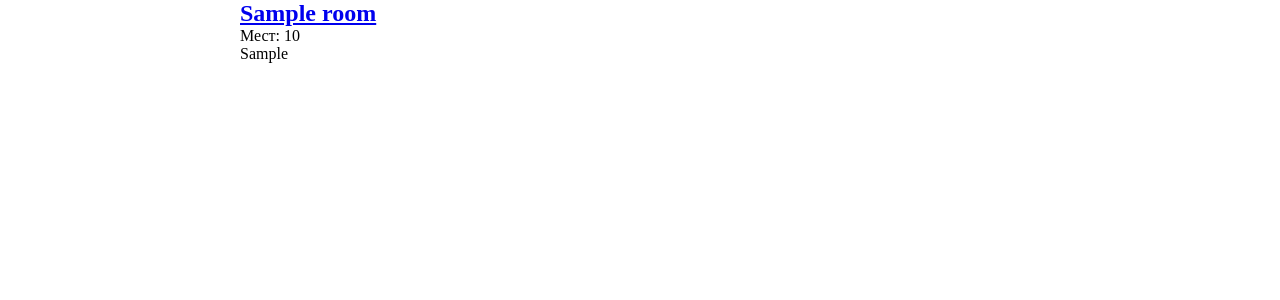
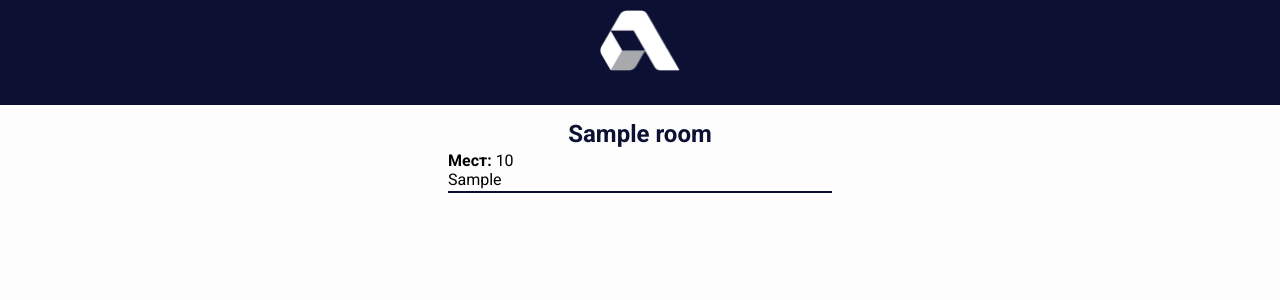
Before and after one commit to alright0/meeting_room, a Django app: template new_site/templates/new_site/index.html in a window 1280 px wide. Shown: the top 300 px of the page. Run offline with Django 3.2, Linux system fonts and the light colour scheme; the template is opened without the code that fills it: most values are stand-ins (such as "Sample title", 1, 10 or a date in 2020).

Commit message:
Верстка первой страницы

```diff
--- a/new_site/logic.py
+++ b/new_site/logic.py
@@ -4,7 +4,7 @@ from datetime import datetime, timedelta
 def formatted_time(date_formatted: datetime) -> str:
     """Возвращает отформатированную дату"""
 
-    return date_formatted.strftime("%x %X")
+    return date_formatted.strftime("%d.%m.%Y %H:%M")
 
 
 def datetimelocal_value(offset_hours):
--- a/new_site/static/css/main.css
+++ b/new_site/static/css/main.css
@@ -1,14 +1,177 @@
 *{
     margin: 0;
     padding: 0;
+    font-family: 'Roboto', sans-serif;
 }
 
-.main{
-    max-width: 800px;
-    margin: auto;
+:root {
+    --logo-color: #0C1134;
+    --standatd-width: 30%;
+    --accept-green: rgb(224, 247, 212);
+    --accept-hover:rgb(216, 238, 204);
+    --decline-red:rgb(247, 212, 212);
+    --decline-hover:rgb(238, 204, 204);
+}
+
+html{
+    background-color: rgb(253, 253, 253);
+}
+
+header{
+    background-color: var(--logo-color);
+    display: flex;
+    flex-direction: column;
+    flex-wrap: nowrap;
+    justify-content: center;
+    align-items: center;
+}
+
+.logo{
+    padding: 10px;
+}
+
+.nav{
+    padding: 10px;
+    display: flex;
+    column-gap: 10px;
+
+}
+
+.nav a{
+    color: white;
+    text-decoration:none;
+}
+
+.nav a:hover{
+    text-decoration:solid underline 2px;
+}
+
+.rooms{
     display: grid;
 }
 
-.main h1{
+.room{
+    width: var(--standatd-width);
+    margin: auto;
+    display: grid;
+    grid-template-columns: 80% 10% 10%;
+    grid-template-rows: 50% 25% 25%;
+    align-items: center;
+    margin-top: 10px;
+    border-bottom: solid var(--logo-color) 0.18rem;
+}
+
+.description_image-board{
+    grid-column: 2;
+    grid-row: 1;
+    text-align: center;
+}
+
+.description_image-projector{
+    grid-column: 3;
+    grid-row: 1;
+    text-align: center;
+}
+
+.room h1{
+    grid-column-start: 1;
+    grid-column-end: 4;
+    grid-row: 1;
+    text-align: center;
     font-size: 18pt;
 }
+
+.room p{
+    grid-column: 1;
+    grid-column-start: 1;
+    grid-column-end: 4;
+    padding-bottom: 5px;
+}
+
+.room img{
+    width:30px;
+}
+
+.room a{
+    color: var(--logo-color);
+    text-decoration:none;
+}
+
+.room a:hover{
+    text-decoration:solid underline 2px;
+}
+
+.spacer{
+    margin-bottom: 50px;
+}
+
+.meetings h2{
+    text-align: center;
+    font-size: 14pt;
+    margin-bottom: 10px;
+}
+
+.meeting {
+    display:grid;
+    grid-template-columns: 50% 50%;
+    width: var(--standatd-width);
+
+    margin: auto auto 5px auto;
+}
+
+.meeting p{
+    padding: 1px;
+    grid-column-start: 1;
+    grid-column-end: 3;
+}
+
+.meeting input{
+    border: none;
+    height: 25px;
+    margin: auto 1px 7px 1px ;
+}
+
+.meeting .accept{
+    background-color: var(--accept-green);
+}
+
+.meeting .accept:hover{
+    background-color: var(--accept-hover);
+}
+
+.meeting .decline{
+    background-color: var(--decline-red);
+}
+
+.meeting .decline:hover{
+    background-color: var(--decline-hover);
+}
+
+
+@media screen and (orientation: portrait) {
+    .room{
+        width: 100%;
+        grid-template-columns: 60% 20% 20%;
+    }
+
+    .room h1{
+        font-size: 22pt;
+        text-align: left;
+    }
+
+    .room img{
+        width:60px;
+    }
+
+    .meeting{
+        width: 100%;
+    }
+
+    .meetings h2{
+        font-size: 18pt;
+    }
+
+    .meeting input{
+        height: 50px;
+    }
+}
--- a/new_site/static/js/scripts.js
+++ b/new_site/static/js/scripts.js
@@ -7,7 +7,15 @@ function update_meetings(user_id, csrftoken) {
         data: { "id": user_id, "csrfmiddlewaretoken": csrftoken },
         success: function (response) {
             $(".meetings").html("")
-            document.getElementsByClassName('meetings').innerHTML = ""
+            $(".meetings").append("<h2>Встречи для согласования</h2>")
+
+            console.log(response)
+
+
+            if (!response.length) {
+                $(".meetings").append('<p style="text-align:center;">Новых встречь нет.</p>')
+            }
+
 
             //Для каждой встречи создать контейнер
             $.each(response, function (record) {
@@ -16,12 +24,12 @@ function update_meetings(user_id, csrftoken) {
                 end_time = format_date(new Date(rec.end_time))
 
                 $(".meetings").append(`
-                <div class="meeting" id="meeting_id ${rec.id}">
-                <p>Организатор встречи: ${rec.organizator_id__first_name} ${rec.organizator_id__last_name}</p>
-                <p>Время встречи с: ${start_time} до: ${end_time}</>
-                <p>Место: ${rec.room_id__name}. Тема: ${rec.title}</p>
-                <input type="submit" value="Принять" onclick="send_meeting_answer('accept', this)">
-                <input type="submit" value="Отклонить" onclick="send_meeting_answer('decline', this)">
+                <div class="meeting" id="meeting_id_${rec.id}">
+                <p><b>Организатор встречи:</b> ${rec.organizator_id__first_name} ${rec.organizator_id__last_name}</p>
+                <p><b>Дата:</b> ${start_time.slice(0, 8)} <b>Время встречи с:</b> ${start_time.slice(-5)} <b>до</b>: ${end_time.slice(-5)}</>
+                <p><b>Место:</b> ${rec.room_id__name}. <b>Тема:</b> ${rec.title}</p>
+                <input type="submit" value="Принять" class="accept" onclick="send_meeting_answer('accept', String(this.parentNode.id))">
+                <input type="submit" value="Отклонить" class="decline" onclick="send_meeting_answer('decline', String(this.parentNode.id))">
                 </div>
                 `)
 
@@ -43,3 +51,19 @@ function format_date(s_) {
     return `${zfill(s_.getDate(), 2)}.${zfill(s_.getMonth(), 2)}.${s_.getFullYear()} \
     ${zfill(s_.getHours(), 2)}:${zfill(s_.getMinutes(), 2)}`
 };
+
+// функция вызывается при подтверждении/отклоненнии встречи менеджером.
+function create_html_answer(answer, container_id) {
+
+    if (answer == "accept") {
+        answer_local = "подтвердили"
+        bgcolor = "rgb(224, 247, 212)"
+    } else {
+        answer_local = "отклонили"
+        bgcolor = "rgb(247, 212, 212)"
+    }
+
+    $(`#${container_id}`).html(`
+                <p style="background-color: ${bgcolor};">Вы ${answer_local} встречу!</p>
+                `)
+}
--- a/new_site/templates/new_site/base.html
+++ b/new_site/templates/new_site/base.html
@@ -7,6 +7,10 @@
     <meta http-equiv="X-UA-Compatible" content="IE=edge">
     <meta name="viewport" content="width=device-width, initial-scale=1.0">
     <link rel="stylesheet" href="../../static/css/main.css">
+    <link rel="preconnect" href="https://fonts.gstatic.com">
+    <link
+        href="https://fonts.googleapis.com/css2?family=Roboto:ital,wght@0,100;0,300;0,400;0,500;0,700;0,900;1,100;1,300;1,400;1,500;1,700;1,900&display=swap"
+        rel="stylesheet">
     <title>{% block title %}Document{% endblock %}</title>
     {% block javascript %}
     <script src="https://ajax.googleapis.com/ajax/libs/jquery/3.4.1/jquery.min.js"></script>
@@ -14,11 +18,15 @@
 </head>
 
 <header>
+    <div class="logo">
+        <a href="/"><img width=80px src="../../static/img/logo.png" alt="logo"></a>
+    </div>
     {% csrf_token %}
-    {% if request.user|has_group:"manager" %}
-    <a href="/">Домой</a>
-    <a href="/coworkers">Сотрудники</a>
-    {% endif %}
+    <div class="nav">
+        {% if request.user|has_group:"manager" %}
+        <a href="/coworkers">Сотрудники</a>
+        {% endif %}
+    </div>
 </header>
 
 <body>
--- a/new_site/templates/new_site/index.html
+++ b/new_site/templates/new_site/index.html
@@ -10,60 +10,74 @@
 {% endblock %}
 
 {% block content %}
+<div class="rooms">
     {% for room in rooms %}
-<div class="main" id="room_{{ room.id }}">
+    <div class="room" id="room_{{ room.id }}">
         <h1><a href="/rooms/{{room.id}}">{{ room.name }}</a></h1>
-    <p> Мест: {{room.seats}}</p>
+        <p><b>Мест:</b> {{room.seats}}</p>
         <p>{{ schedule|get_item:room.id }}</p>
         {% if room.board %}
-    <img src="../../static/img/board.jpg" width="30px">
+        <div class="description_image-board">
+            <img src="../../static/img/board.png">
+        </div>
         {% endif %}
         {% if room.projector %}
-    <img src="../../static/img/projector.jpg" width="30px">
+        <div class="description_image-projector">
+            <img src="../../static/img/projector.png">
+        </div>
         {% endif %}
     </div>
-
     {% endfor %}
 
-
     {% if request.user|has_group:"manager" %}
-<div class="meetings"></div>
+    <div class="add_room"></div>
+    <div class="spacer"></div>
+    <div class="meetings">
+        <div>
 
             <script>
-
                 var seconds = 10;
                 var timeout = 1000 * seconds;
-
                 const csrftoken = document.getElementsByName('csrfmiddlewaretoken').item(0).value
 
                 // первый вызов при загрузке
                 update_meetings({{ user.id }}, csrftoken);
 
-    // зациклить обновление встречь
+                // зациклить обновление встречь с заданным интервалом
                 setTimeout(function run_update_meetings() {
                     update_meetings({{ user.id }}, csrftoken);
                 setTimeout(run_update_meetings, timeout);
     }, timeout);
-
             </script>
 
             <script>
+
+                // функция подтверждения/отклонения встречь
                 function send_meeting_answer(answer, elem) {
+
+                    // возвращает html-элемент о подтверждении/отклонении встречи
+                    create_html_answer(answer, elem)
+
+                    interval_seconds = 2
+
+                    // запрос на сервер об обновлении списка записей
+                    setInterval(function () {
                         $.ajax({
                             type: "post",
-            data: { "answer": answer, "meeting_id": elem.parentNode.id, "csrfmiddlewaretoken": csrftoken },
+                            data: { "answer": answer, "meeting_id": elem, "csrfmiddlewaretoken": csrftoken },
                             success: function (response) {
                                 update_meetings({{ user.id }}, csrftoken);
-        alert(response.answer);
                     },
+                }
+                )}, 1000 * interval_seconds)
 
-            }
-        )
+
+
             }
             </script>
 
             {% endif %}
 
-
+        </div>
 
         {% endblock %}
--- a/new_site/views.py
+++ b/new_site/views.py
@@ -27,7 +27,7 @@ def index(request):
 
             # здесь отклоняется или подтверждается встреча
             if answer:
-                meet_id = int(meeting_id.replace("meeting_id ", ""))
+                meet_id = int(meeting_id.replace("meeting_id_", ""))
                 if answer == "accept":
                     this_meeting = Schedule.objects.get(id=meet_id)
                     this_meeting.status = True
--- a/tst/settings.py
+++ b/tst/settings.py
@@ -25,7 +25,7 @@ SECRET_KEY = "django-insecure-e7$-9welq=zuv((0f=!fx_pt&a(ulj8atew(0%qg8**lk*=dt=
 # SECURITY WARNING: don't run with debug turned on in production!
 DEBUG = True
 
-ALLOWED_HOSTS = []
+ALLOWED_HOSTS = ["127.0.0.1", "localhost", "192.168.0.104"]
 
 
 # Application definition
```
Also changed, not shown: new_site/static/img/board.jpg (deleted), new_site/static/img/board.png (added), new_site/static/img/logo.png (added), new_site/static/img/projector.jpg (deleted), new_site/static/img/projector.png (added). Lines whose indentation alone changed are shown as unchanged.
